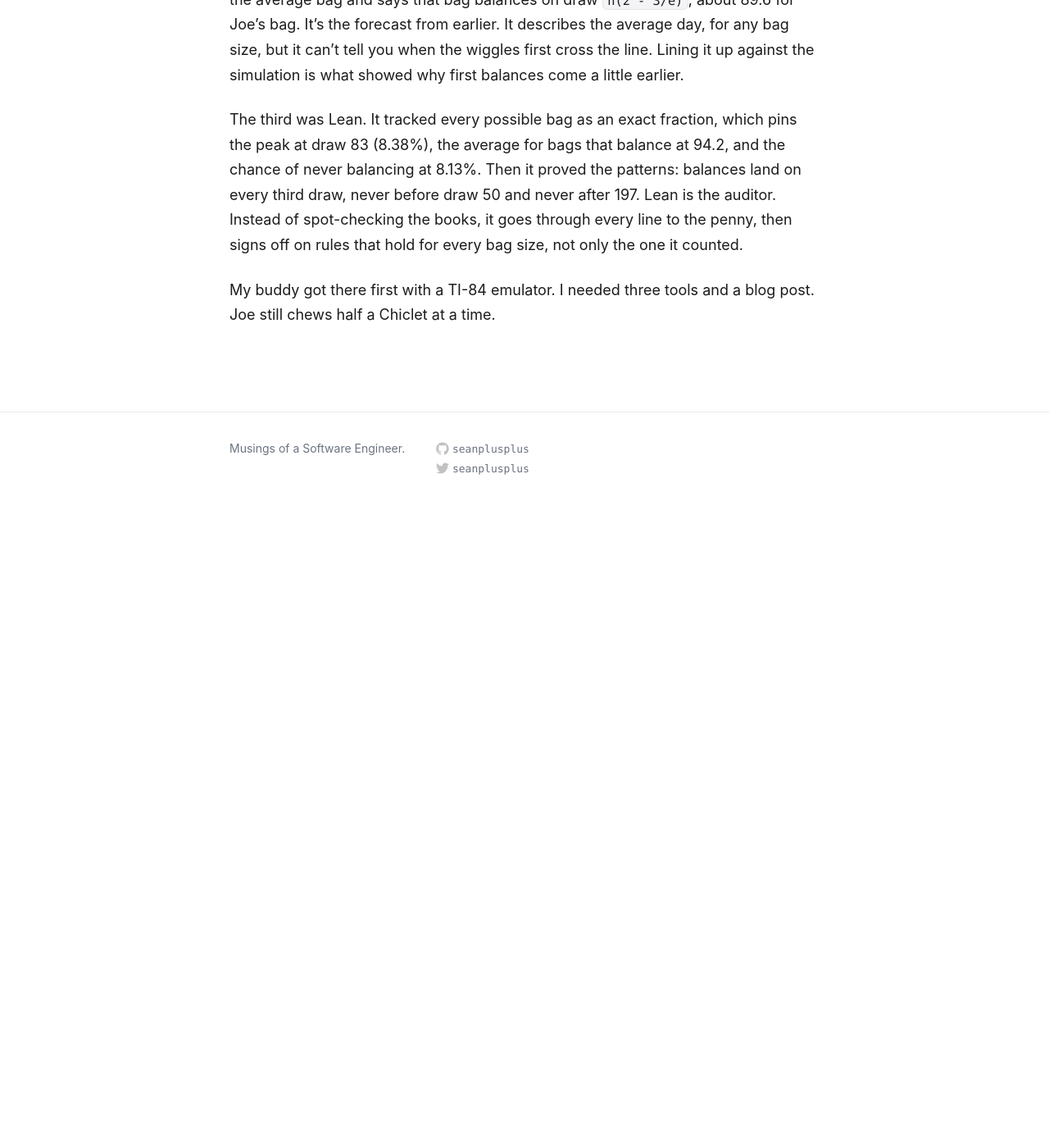
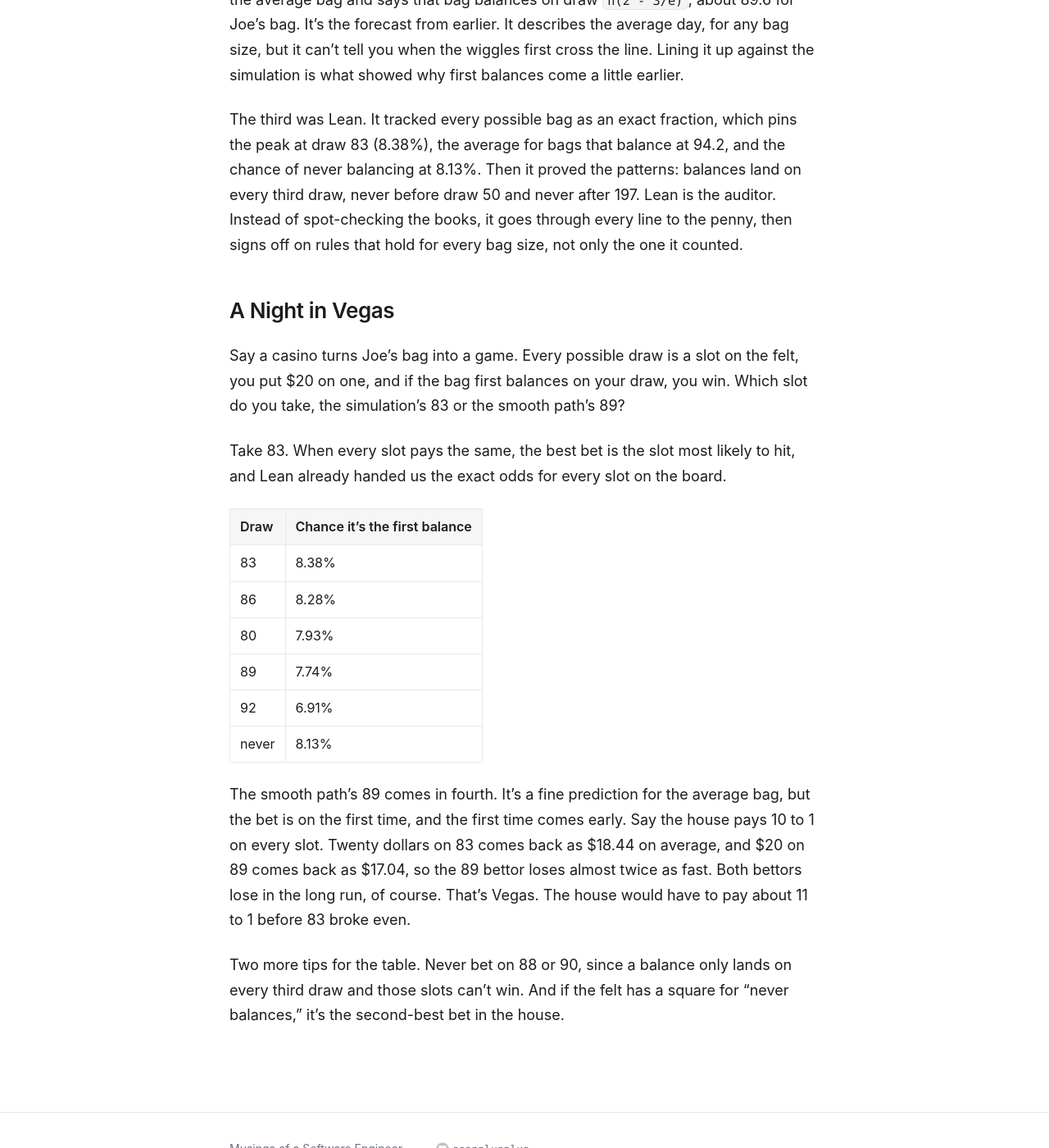
Before and after one commit to SeanPlusPlus/seanplusplus.github.io, a Jekyll site: the page built from _posts/2026-11-27-the-half-chiclet-problem.md, in a window 1280 px wide and 1400 px high, scrolled down 13608 px. Shown: the whole window at 82% size. Built offline with Jekyll 4.4.1, drawn with Linux system fonts in a browser that asks for light colours; before the commit the page ends 14238 px from its top, so only the background shows below that.

Commit message:
docs: close the Chiclet post with a Vegas betting section
Co-Authored-By: Claude Opus 5.5 <noreply@anthropic.com>

```diff
--- a/_posts/2026-11-27-the-half-chiclet-problem.md
+++ b/_posts/2026-11-27-the-half-chiclet-problem.md
@@ -276,4 +276,21 @@ The second was the differential equation, solved with SymPy. It follows the drif
 
 The third was Lean. It tracked every possible bag as an exact fraction, which pins the peak at draw 83 (8.38%), the average for bags that balance at 94.2, and the chance of never balancing at 8.13%. Then it proved the patterns: balances land on every third draw, never before draw 50 and never after 197. Lean is the auditor. Instead of spot-checking the books, it goes through every line to the penny, then signs off on rules that hold for every bag size, not only the one it counted.
 
-My buddy got there first with a TI-84 emulator. I needed three tools and a blog post. Joe still chews half a Chiclet at a time.
+## A Night in Vegas
+
+Say a casino turns Joe's bag into a game. Every possible draw is a slot on the felt, you put $20 on one, and if the bag first balances on your draw, you win. Which slot do you take, the simulation's 83 or the smooth path's 89?
+
+Take 83. When every slot pays the same, the best bet is the slot most likely to hit, and Lean already handed us the exact odds for every slot on the board.
+
+| Draw | Chance it's the first balance |
+|---|---|
+| 83 | 8.38% |
+| 86 | 8.28% |
+| 80 | 7.93% |
+| 89 | 7.74% |
+| 92 | 6.91% |
+| never | 8.13% |
+
+The smooth path's 89 comes in fourth. It's a fine prediction for the average bag, but the bet is on the first time, and the first time comes early. Say the house pays 10 to 1 on every slot. Twenty dollars on 83 comes back as $18.44 on average, and $20 on 89 comes back as $17.04, so the 89 bettor loses almost twice as fast. Both bettors lose in the long run, of course. That's Vegas. The house would have to pay about 11 to 1 before 83 broke even.
+
+Two more tips for the table. Never bet on 88 or 90, since a balance only lands on every third draw and those slots can't win. And if the felt has a square for "never balances," it's the second-best bet in the house.
```
